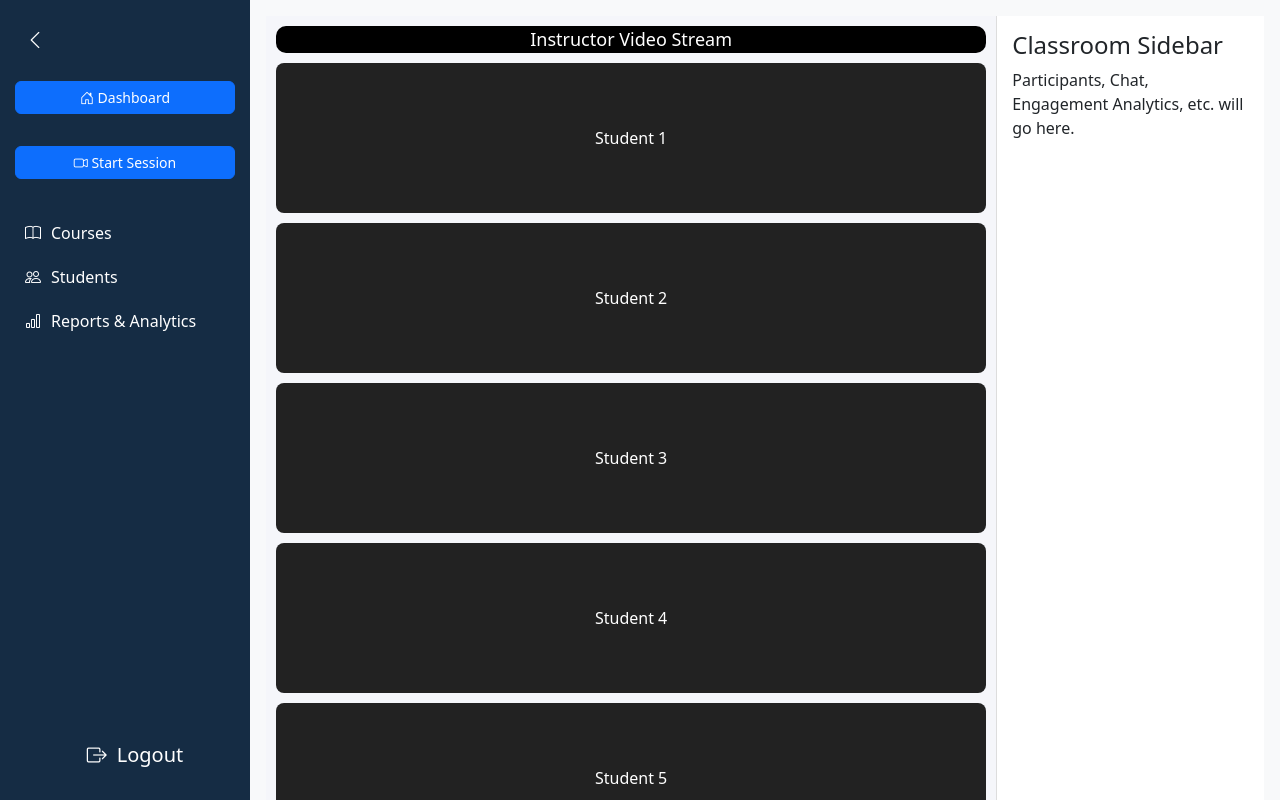
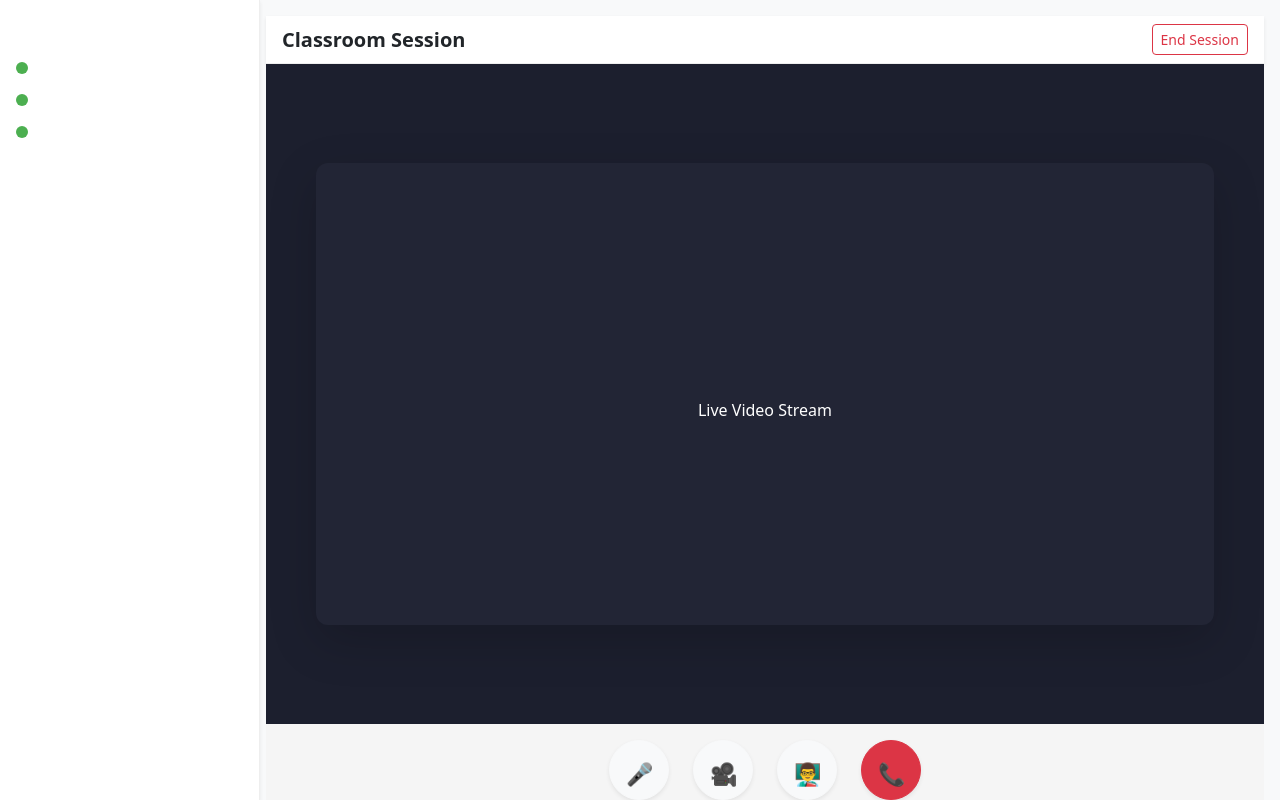
Before and after one commit to FahadiHassan2494/Classpulse-Frontend, a React (Vite) app: page /classroom in a window 1280 px wide. Shown: the top 800 px of the page. Built offline with nearby package versions, Linux system fonts and the light colour scheme; sample sign-in values are in the browser's storage; the HTML template or start-up script is replaced by a standard one.

Commit message:
made some changes

```diff
--- /dev/null
+++ b/src/pages/instructor/Classroom.css
@@ -0,0 +1,65 @@
+/* Main Layout */
+.meeting-container {
+  height: 100vh;
+  background: #f5f5f5;
+}
+
+/* Sidebar */
+.sidebar {
+  width: 260px;
+  background: #ffffff;
+  border-right: 1px solid #eee;
+}
+
+.participant-item .circle {
+  width: 12px;
+  height: 12px;
+  background: #4caf50;
+  border-radius: 50%;
+}
+
+/* Top Bar */
+.top-bar {
+  background: white;
+  border-bottom: 1px solid #eee;
+}
+
+/* Video Area */
+.video-area {
+  background: #1c1f2e;
+}
+
+.video-box {
+  width: 90%;
+  height: 70%;
+  max-width: 900px;
+  border-radius: 12px;
+  background: #222535;
+  display: flex;
+  justify-content: center;
+  align-items: center;
+}
+
+/* Controls */
+.controls-bar .control-btn {
+  width: 60px;
+  height: 60px;
+  font-size: 22px;
+}
+
+/* Mobile Responsive */
+@media (max-width: 768px) {
+  .sidebar {
+    display: none !important;
+  }
+
+  .video-box {
+    height: 55%;
+    width: 95%;
+  }
+
+  .controls-bar .control-btn {
+    width: 50px;
+    height: 50px;
+  }
+}
--- a/src/pages/instructor/Classroom.jsx
+++ b/src/pages/instructor/Classroom.jsx
@@ -1,151 +1,63 @@
-import React, { useEffect, useRef, useState } from "react";
+// Classroom.jsx
+import React from "react";
+import "./classroom.css";
 
-const Classroom = () => {
-  const videoRef = useRef(null);
-  const streamRef = useRef(null); // store active stream
-  const [cameraOn, setCameraOn] = useState(false);
+export default function Classroom() {
+  return (
+    <div className="meeting-container d-flex">
 
-  useEffect(() => {
-    if (cameraOn) {
-      navigator.mediaDevices
-        .getUserMedia({ video: true, audio: false })
-        .then((stream) => {
-          streamRef.current = stream; // save stream so we can stop it later
-          if (videoRef.current) {
-            videoRef.current.srcObject = stream;
-          }
-        })
-        .catch((err) => {
-          console.error("Camera permission denied:", err);
-        });
-    } else {
-      // stop camera stream when turned off
-      if (streamRef.current) {
-        streamRef.current.getTracks().forEach((track) => track.stop());
-        streamRef.current = null;
-      }
-      if (videoRef.current) {
-        videoRef.current.srcObject = null;
-      }
-    }
-  }, [cameraOn]);
+      {/* Sidebar (User list) */}
+      <div className="sidebar d-none d-md-flex flex-column p-3 shadow-sm">
+        <h5 className="fw-bold mb-3">Participants</h5>
 
-  return (
-    <div style={{ display: "flex", flexDirection: "column", height: "100vh", backgroundColor: "#f5f6fa" }}>
-      {/* Main Area */}
-      <div style={{ flex: 1, display: "flex" }}>
-        {/* Main Video Section */}
-        <div style={{ flex: 3, display: "flex", flexDirection: "column", padding: "10px" }}>
-          <div
-            style={{
-              flex: 1,
-              backgroundColor: "#000",
-              borderRadius: "10px",
-              display: "flex",
-              justifyContent: "center",
-              alignItems: "center",
-              color: "white",
-              fontSize: "18px",
-              position: "relative",
-            }}
-          >
-            {cameraOn ? (
-              <video
-                ref={videoRef}
-                autoPlay
-                playsInline
-                muted
-                style={{ width: "100%", height: "100%", borderRadius: "10px", objectFit: "cover" }}
-              />
-            ) : (
-              "Instructor Video Stream"
-            )}
+        <div className="participant-item d-flex align-items-center mb-2">
+          <div className="circle me-2"></div>
+          <span>Fahad Hassan</span>
         </div>
 
-          {/* Participant Grid */}
-          <div
-            style={{
-              display: "grid",
-              gridTemplateColumns: "repeat(6, 1fr))",
-              gap: "10px",
-              marginTop: "10px",
-            }}
-          >
-            <div style={studentBox}>Student 1</div>
-            <div style={studentBox}>Student 2</div>
-            <div style={studentBox}>Student 3</div>
-             <div style={studentBox}>Student 4</div>
-            <div style={studentBox}>Student 5</div>
-            <div style={studentBox}>Student 6</div>
+        <div className="participant-item d-flex align-items-center mb-2">
+          <div className="circle me-2"></div>
+          <span>John Doe</span>
+        </div>
 
+        <div className="participant-item d-flex align-items-center mb-2">
+          <div className="circle me-2"></div>
+          <span>Student A</span>
         </div>
       </div>
 
-        {/* Sidebar */}
-        <div
-          style={{
-            flex: 1,
-            backgroundColor: "white",
-            borderLeft: "1px solid #ddd",
-            padding: "15px",
-            display: "flex",
-            flexDirection: "column",
-          }}
-        >
-          <h4>Classroom Sidebar</h4>
-          <p>Participants, Chat, Engagement Analytics, etc. will go here.</p>
+      {/* Main Content */}
+      <div className="flex-grow-1 d-flex flex-column">
+
+        {/* Top Bar */}
+        <div className="top-bar shadow-sm px-3 py-2 d-flex justify-content-between align-items-center">
+          <h5 className="fw-semibold m-0">Classroom Session</h5>
+          <button className="btn btn-outline-danger btn-sm">End Session</button>
+        </div>
+
+        {/* Video Area */}
+        <div className="video-area flex-grow-1 d-flex justify-content-center align-items-center">
+          <div className="video-box shadow-lg">
+            <p className="text-center text-white mt-5">Live Video Stream</p>
           </div>
         </div>
 
         {/* Bottom Controls */}
-      <div
-        style={{
-          backgroundColor: "#1A314A",
-          padding: "10px 20px",
-          display: "flex",
-          justifyContent: "center",
-          alignItems: "center",
-          gap: "30px",
-        }}
-      >
-        <button style={controlBtn} onClick={() => setCameraOn((prev) => !prev)}>
-          <i className="bi bi-camera-video"></i> {cameraOn ? "Stop Camera" : "Start Camera"}
+        <div className="controls-bar d-flex justify-content-center gap-4 py-3">
+          <button className="control-btn btn btn-light shadow-sm p-3 rounded-circle">
+            🎤
           </button>
-        <button style={controlBtn}>
-          <i className="bi bi-mic-mute"></i> Mute
+          <button className="control-btn btn btn-light shadow-sm p-3 rounded-circle">
+            🎥
           </button>
-        <button style={controlBtn}>
-          <i className="bi bi-display"></i> Share Screen
+          <button className="control-btn btn btn-light shadow-sm p-3 rounded-circle">
+            👨‍🏫
           </button>
-        <button style={{ ...controlBtn, backgroundColor: "red", color: "white" }}>
-          <i className="bi bi-box-arrow-right"></i> Leave
+          <button className="control-btn btn btn-danger shadow-sm p-3 rounded-circle">
+            📞
           </button>
         </div>
       </div>
+    </div>
   );
-};
-
-// Reusable styles
-const studentBox = {
-  backgroundColor: "#222",
-  borderRadius: "8px",
-  height: "150px",
-  display: "flex",
-  justifyContent: "center",
-  alignItems: "center",
-  color: "white",
-};
-
-const controlBtn = {
-  backgroundColor: "white",
-  border: "none",
-  borderRadius: "8px",
-  padding: "8px 15px",
-  cursor: "pointer",
-  fontWeight: "bold",
-  display: "flex",
-  alignItems: "center",
-  gap: "8px",
-};
-
-export default Classroom;
+}
```
Lines whose indentation alone changed are shown as unchanged.
